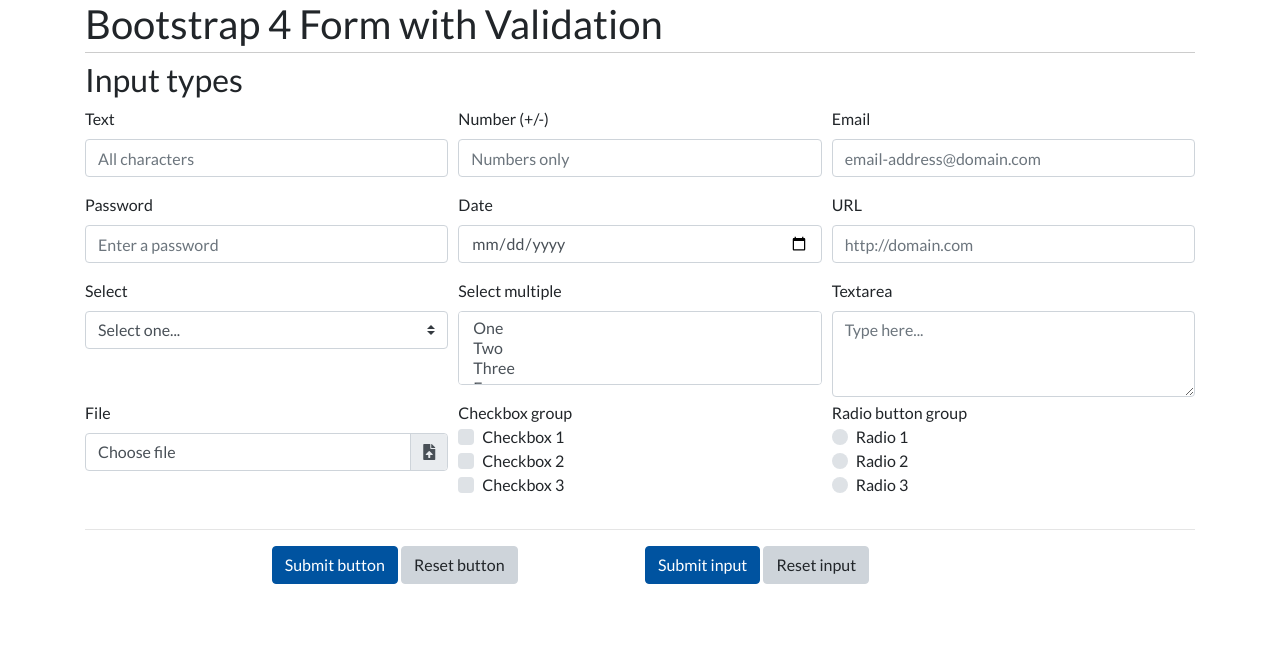
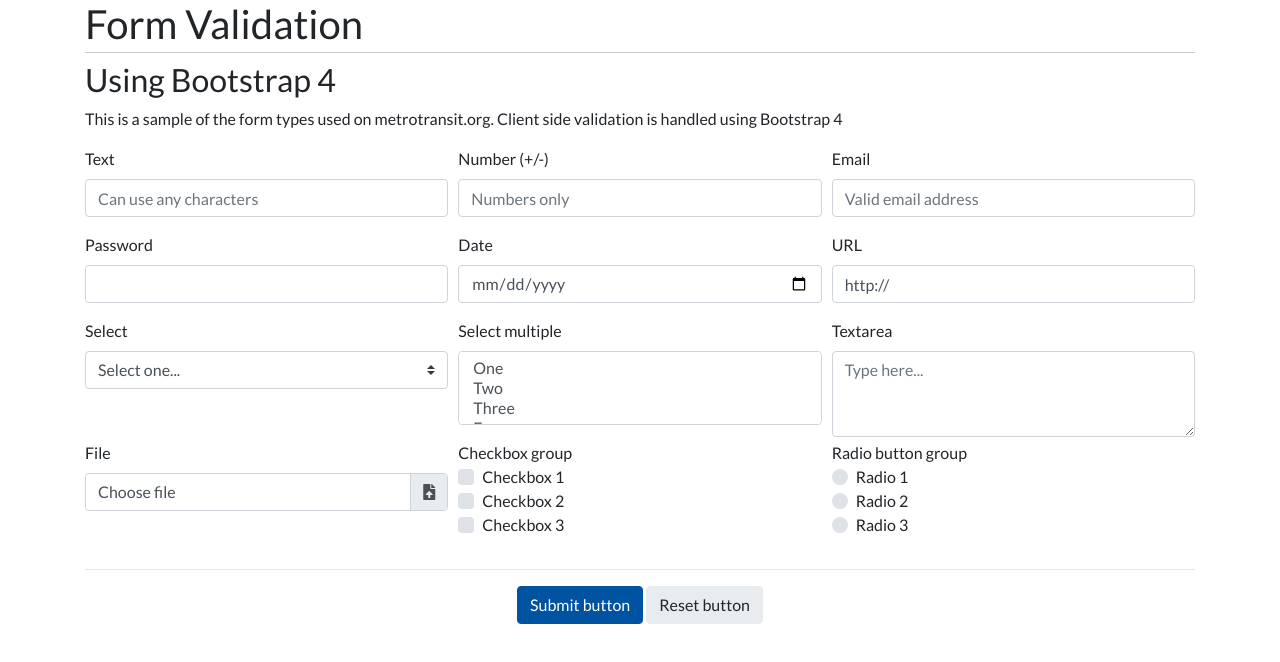
Before and after one commit to mtbotherd/form-validation, a website: page src/index.html in a window 1280 px wide. Drawn offline with Linux system fonts and the light colour scheme.

Commit message:
Form validation updates.

```diff
--- a/src/index.html
+++ b/src/index.html
@@ -14,13 +14,14 @@
 
 <body>
     <div class="container">
-        <h1>Bootstrap 4 Form with Validation</h1>
-        <form class="needs-validation" novalidate>
-            <h2>Input types</h2>
+        <h1>Form Validation</h1>
+        <form class="needs-validation" novalidate="novalidate">
+            <h2>Using Bootstrap 4</h2>
+            <p>This is a sample of the form types used on metrotransit.org. Client side validation is handled using Bootstrap 4</p>
             <div class="form-row">
                 <div class="col-md-4 mb-3">
                     <label for="textInput">Text</label>
-                    <input type="text" class="form-control" id="textInput" placeholder="All characters" required>
+                    <input type="text" class="form-control" id="textInput" placeholder="Can use any characters" required>
                     <div class="invalid-feedback"><i class="fas fa-exclamation-triangle"></i> Oops! Please enter 1 or more characters.</div>
                     <div class="valid-feedback">Looks good! <i class="far fa-thumbs-up"></i></div>
                 </div>
@@ -32,7 +33,7 @@
                 </div>
                 <div class="col-md-4 mb-3">
                     <label for="emailInput">Email</label>
-                    <input type="email" class="form-control" id="emailInput" placeholder="email-address@domain.com" required>
+                    <input type="email" class="form-control" id="emailInput" placeholder="Valid email address" required>
                     <div class="invalid-feedback"><i class="fas fa-exclamation-triangle"></i> Please enter a valid email address.</div>
                     <div class="valid-feedback">Looks good! <i class="far fa-thumbs-up"></i></div>
                 </div>
@@ -40,7 +41,7 @@
             <div class="form-row">
                 <div class="col-md-4 mb-3">
                     <label for="passwordInput">Password</label>
-                    <input type="password" class="form-control" id="passwordInput" placeholder="Enter a password" required>
+                    <input type="password" class="form-control" id="passwordInput" required>
                     <div class="invalid-feedback"><i class="fas fa-exclamation-triangle"></i> Please enter an password.</div>
                     <div class="valid-feedback">Looks good! <i class="far fa-thumbs-up"></i></div>
                 </div>
@@ -52,7 +53,7 @@
                 </div>
                 <div class="col-md-4">
                     <label for="urlInput">URL</label>
-                    <input type="url" class="form-control" id="urlInput" placeholder="http://domain.com" required>
+                    <input type="url" class="form-control" id="urlInput" value="http://" required>
                     <div class="invalid-feedback"><i class="fas fa-exclamation-triangle"></i> Please enter a valid url.</div>
                     <div class="valid-feedback">Looks good! <i class="far fa-thumbs-up"></i></div>
                 </div>
@@ -135,14 +136,14 @@
             </div>
             <hr />
             <div class="form-row">
-                <div class="col-md-4 offset-md-2 mb-3">
+                <div class="col-md-4 offset-md-4 mb-3 text-center">
                     <button class="btn btn-primary" type="submit">Submit button</button>
                     <button class="btn btn-light" type="reset">Reset button</button>
                 </div>
-                <div class="col-md-6">
+                <!-- <div class="col-md-6">
                     <input type="submit" class="btn btn-primary" value="Submit input" />
                     <input type="reset" class="btn btn-light" value="Reset input" />
-                </div>
+                </div> -->
             </div>
         </form>
     </div>
--- a/src/js/scripts.js
+++ b/src/js/scripts.js
@@ -1,22 +1,21 @@
 $(document).ready(function() {
 
-    // Example starter JavaScript for disabling form submissions if there are invalid fields
-    (function () {
+    // Bootstrap 4 validation - Example starter JavaScript for disabling form submissions if there are invalid fields
+    (function() {
         'use strict';
-        window.addEventListener('load', function () {
+        window.addEventListener('load', function() {
             // Fetch all the forms we want to apply custom Bootstrap validation styles to
             var forms = document.getElementsByClassName('needs-validation');
             // Loop over them and prevent submission
-            var validation = Array.prototype.filter.call(forms, function (form) {
-                form.addEventListener('submit', function (event) {
+            var validation = Array.prototype.filter.call(forms, function(form) {
+                form.addEventListener('submit', function(event) {
 
                     var failed = false;
 
                     if ($("[name='customCheckbox']:checked").length == 0) {
                         $("[name='customCheckbox']").attr('required', true);
                         failed = true;
-                    }
-                    else {
+                    } else {
                         $("[name='customCheckbox']").attr('required', false);
                     }
 
--- a/src/scss/_bootstrap-variables-custom.scss
+++ b/src/scss/_bootstrap-variables-custom.scss
@@ -5,7 +5,7 @@
 $blue:   #0053a0;
 $red:    #ed1b2e;
 $yellow: #ffd200;
-$light:  #ced4da;
+$light:  #e9ecef;
 
 // Link styles
 $link-decoration: underline;
```
Also changed, not shown: gulpfile.js (line endings or trailing spaces), package.json (indentation only), src/css/styles.css, 1 other file.
